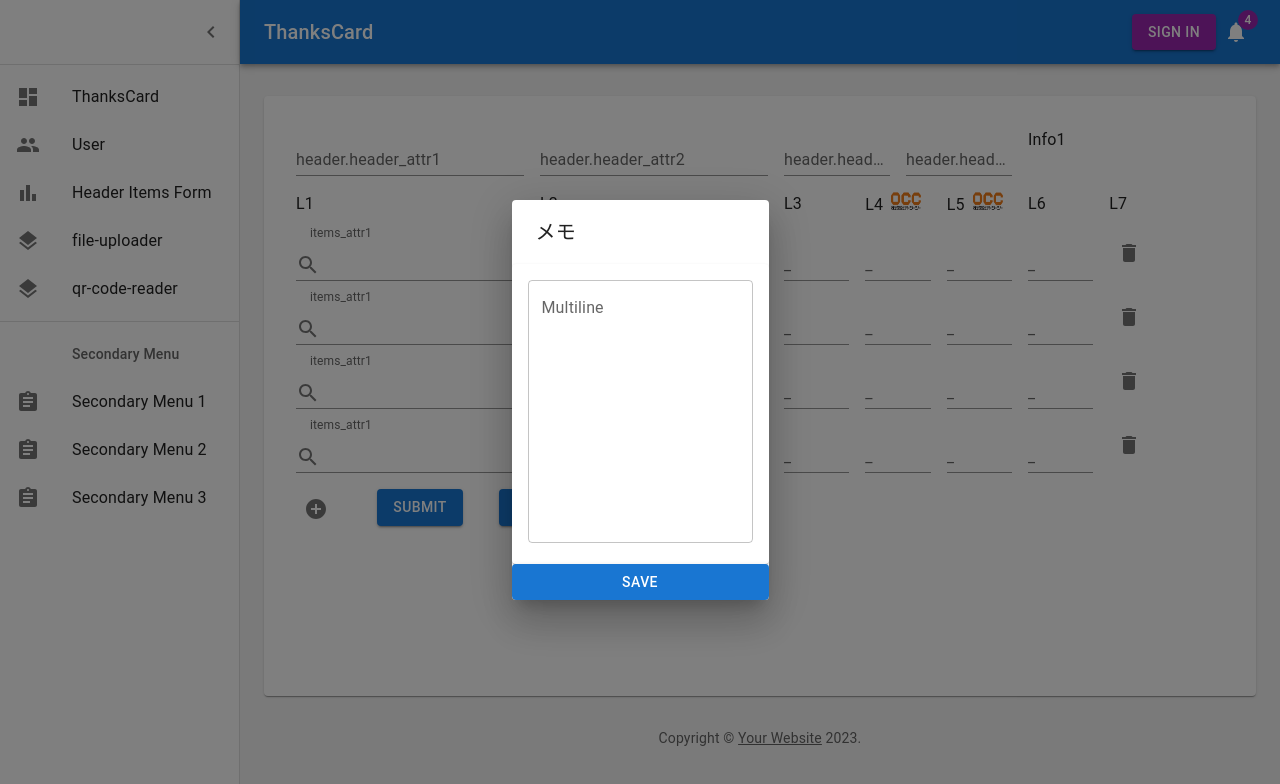
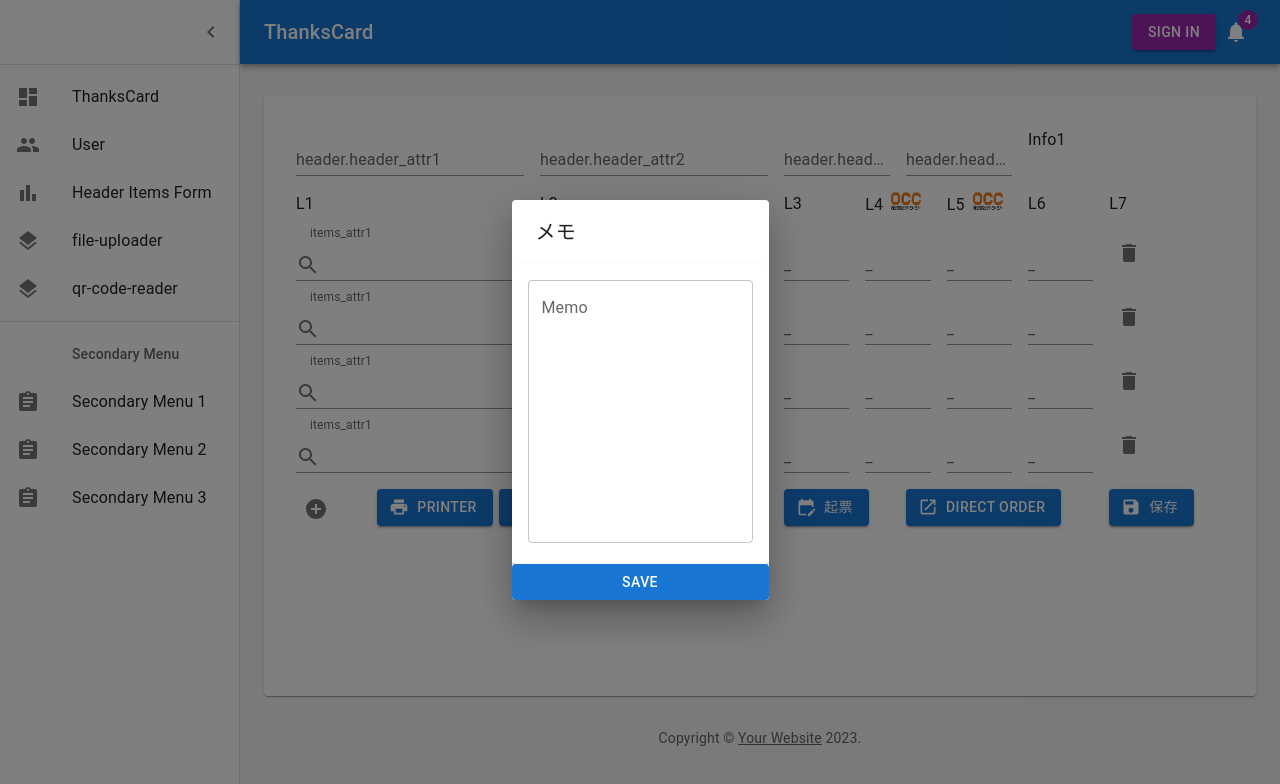
Before and after one commit to shinoburc/nextjs-mui-template, a Next.js app: page /header-items-form in a window 1280 px wide. Both pictures are taken after a click on the button "メモ". Shown: the top 784 px of the page. Built offline with nearby package versions, Linux system fonts and the light colour scheme; no server answers.

Commit message:
Add memo.

```diff
--- a/app/_formSchema/grid_test_schema.ts
+++ b/app/_formSchema/grid_test_schema.ts
@@ -13,5 +13,8 @@ export const testFormSchema = yup.object().shape({
       items_attr2: yup.string(),
     })
   ),
+  memo: yup.object({
+    message: yup.string(),
+  }),
 });
 export type TestFormData = yup.InferType<typeof testFormSchema>;
--- a/app/header-items-form/_components/form-main.tsx
+++ b/app/header-items-form/_components/form-main.tsx
@@ -11,7 +11,7 @@ import {
   TextField,
 } from '@mui/material';
 
-import { AddCircle, EditNote } from '@mui/icons-material';
+import { AddCircle, EditCalendar, EditNote, Launch, Print, Save } from '@mui/icons-material';
 
 import { FormProvider, useFieldArray, useForm } from 'react-hook-form';
 
@@ -65,9 +65,9 @@ export function FormMain() {
 
           {/* Items Form */}
           <ItemsFormLabel />
-          {fields.map((field, index) => {
-            return <ItemsForm key={index} field={field} index={index} remove={remove} />;
-          })}
+          {fields.map((field, index) =>
+            <ItemsForm key={index} field={field} index={index} remove={remove} />
+          )}
 
           {/* Submit */}
           <Grid container spacing={2} margin={0}>
@@ -81,8 +81,15 @@ export function FormMain() {
               </IconButton>
             </Grid>
             <Grid item xs={1.5}>
-              <Button type='submit' variant='contained' color='primary'>
-                Submit
+              <Button
+                variant='contained'
+                color='primary'
+                startIcon={<Print />}
+                onClick={() => {
+                  setDialogIsOpen(true);
+                }}
+              >
+                Printer
               </Button>
             </Grid>
             <Grid item xs={1.5}>
@@ -95,6 +102,36 @@ export function FormMain() {
                 }}
               >
                 メモ
+              </Button>
+            </Grid>
+            <Grid item xs={2.0}>
+            </Grid>
+            <Grid item xs={1.5}>
+              <Button
+                variant='contained'
+                color='primary'
+                startIcon={<EditCalendar />}
+              >
+                起票
+              </Button>
+            </Grid>
+            <Grid item xs={2.5}>
+              <Button
+                variant='contained'
+                color='primary'
+                startIcon={<Launch />}
+              >
+                Direct Order
+              </Button>
+            </Grid>
+            <Grid item xs={1.5}>
+              <Button
+                type='submit'
+                variant='contained'
+                color='primary'
+                startIcon={<Save />}
+              >
+                保存
               </Button>
             </Grid>
           </Grid>
@@ -114,7 +151,12 @@ export function FormMain() {
                 overflow: 'auto', // for scrollable
               }}
             >
-              <TextField label='Multiline' multiline rows={10} />
+              <TextField
+                label='Memo'
+                multiline
+                rows={10}
+                {...methods.register('memo.message')}
+              />
             </Paper>
             <Button type='submit' variant='contained' color='primary'>
               SAVE
```
